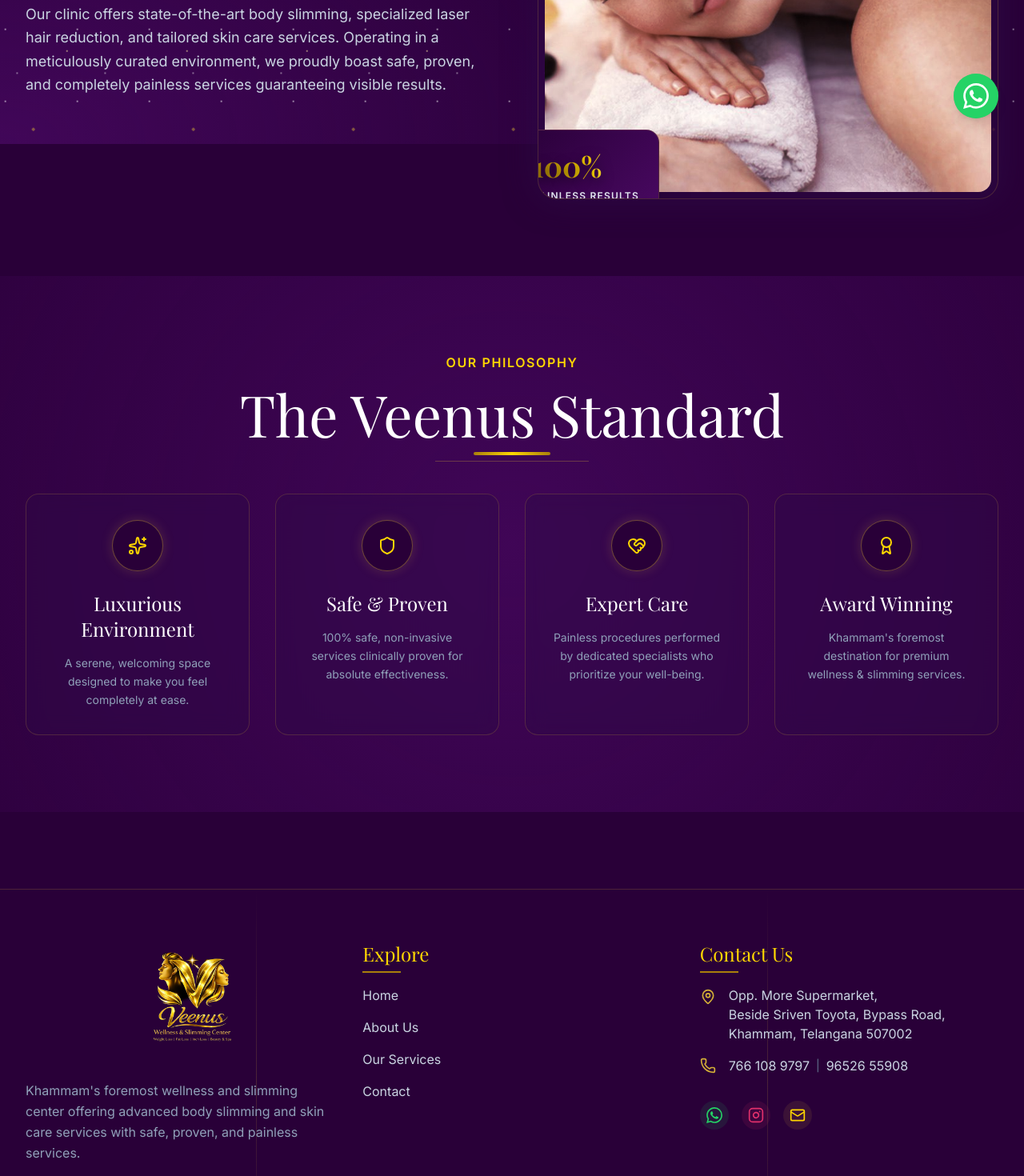
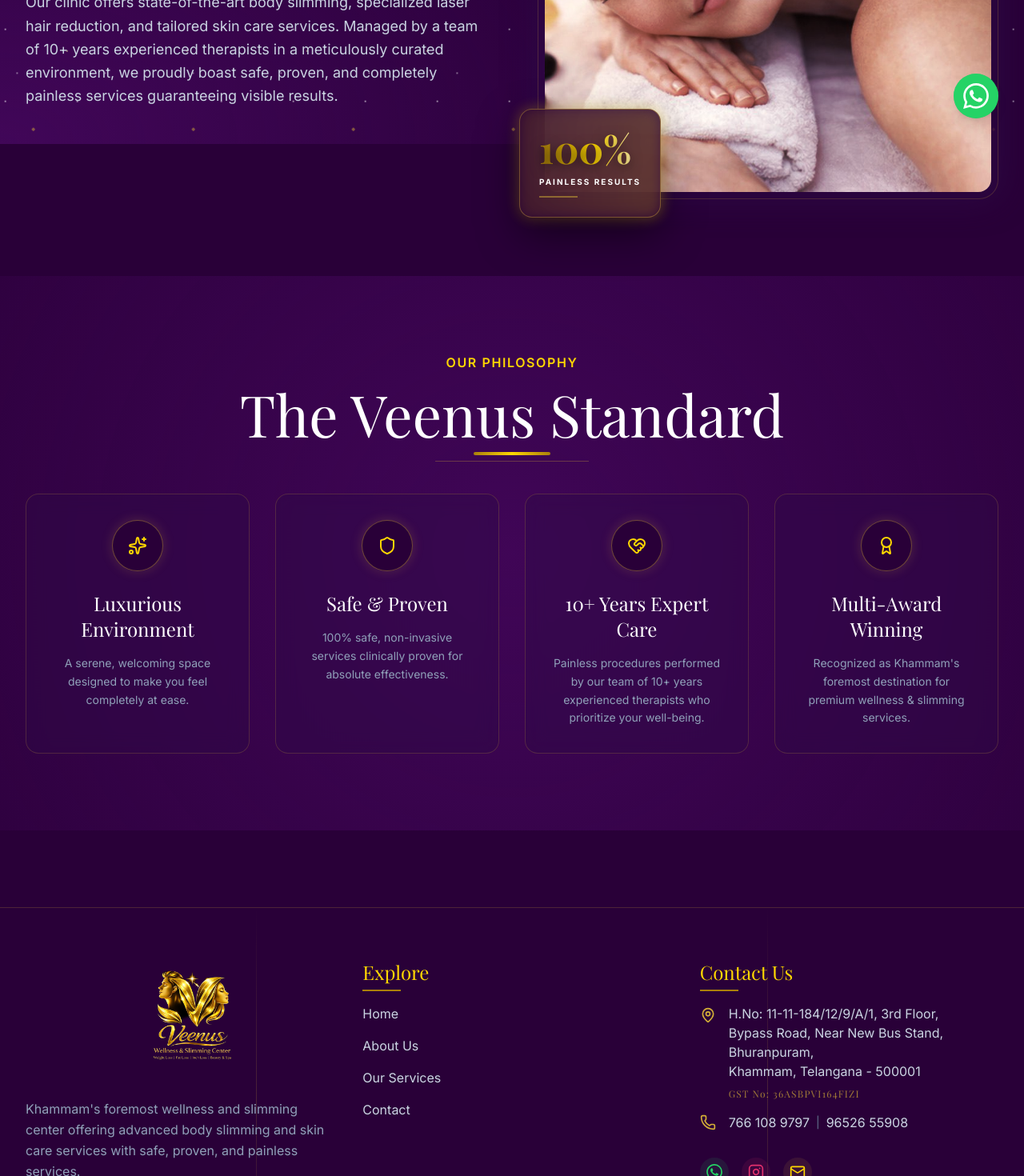
Before and after one commit to SaNjAy-bRo/veenus, a Next.js app: page /about in a window 1280 px wide. Shown: the part 620-2090 px from the top of the page at 80% size. Built offline with nearby package versions, Linux system fonts and the light colour scheme; a web font is replaced by a local one.

Commit message:
Update contact info, GST, testimonials, and about page badge redesign

```diff
--- a/src/app/about/page.tsx
+++ b/src/app/about/page.tsx
@@ -6,8 +6,8 @@ export default function About() {
   const values = [
     { title: "Luxurious Environment", desc: "A serene, welcoming space designed to make you feel completely at ease.", icon: <Sparkles className="w-6 h-6" /> },
     { title: "Safe & Proven", desc: "100% safe, non-invasive services clinically proven for absolute effectiveness.", icon: <Shield className="w-6 h-6" /> },
-    { title: "Expert Care", desc: "Painless procedures performed by dedicated specialists who prioritize your well-being.", icon: <HeartHandshake className="w-6 h-6" /> },
-    { title: "Award Winning", desc: "Khammam's foremost destination for premium wellness & slimming services.", icon: <Award className="w-6 h-6" /> },
+    { title: "10+ Years Expert Care", desc: "Painless procedures performed by our team of 10+ years experienced therapists who prioritize your well-being.", icon: <HeartHandshake className="w-6 h-6" /> },
+    { title: "Multi-Award Winning", desc: "Recognized as Khammam's foremost destination for premium wellness & slimming services.", icon: <Award className="w-6 h-6" /> },
   ];
 
   return (
@@ -23,11 +23,11 @@ export default function About() {
               Situated in the heart of Khammam, Veenus Wellness & Slimming Center is a sanctuary of transformation and rejuvenation. We believe that true wellness stems from a harmonious balance of advanced aesthetic technology and profound care.
             </p>
             <p className="text-slate-300 text-lg leading-relaxed">
-              Our clinic offers state-of-the-art body slimming, specialized laser hair reduction, and tailored skin care services. Operating in a meticulously curated environment, we proudly boast safe, proven, and completely painless services guaranteeing visible results.
+              Our clinic offers state-of-the-art body slimming, specialized laser hair reduction, and tailored skin care services. Managed by a team of 10+ years experienced therapists in a meticulously curated environment, we proudly boast safe, proven, and completely painless services guaranteeing visible results.
             </p>
           </div>
 
-          <div className="relative h-96 lg:h-[600px] w-full rounded-3xl overflow-hidden glass-panel flex items-center justify-center p-2 shadow-[0_0_40px_rgba(45,10,70,0.8)]">
+          <div className="relative h-96 lg:h-[600px] w-full rounded-3xl glass-panel flex items-center justify-center p-2 shadow-[0_0_40px_rgba(45,10,70,0.8)]">
             <div className="relative w-full h-full rounded-2xl overflow-hidden filter grayscale-[30%] sepia-[10%]">
               <Image
                 src="/images/carousel-5.jpg"
@@ -38,10 +38,14 @@ export default function About() {
               <div className="absolute inset-0 bg-primary-900/40 mix-blend-overlay"></div>
             </div>
 
-            {/* Floating Badge */}
-            <div className="absolute -bottom-8 -left-8 bg-gradient-premium p-6 rounded-2xl border border-gold-500/30 glass-panel shadow-2xl animate-float">
-              <span className="font-serif text-4xl text-gradient-gold font-bold block mb-1">100%</span>
-              <span className="text-slate-200 tracking-widest text-xs uppercase font-semibold">Painless Results</span>
+            {/* Floating Badge - Redesigned to be non-clipped and more premium */}
+            <div className="absolute -bottom-6 -left-6 z-30 bg-primary-900/90 backdrop-blur-xl p-6 rounded-2xl border border-gold-500/40 shadow-[0_20px_50px_rgba(0,0,0,0.5),0_0_20px_rgba(212,175,55,0.2)] animate-float-slow group/badge">
+              <div className="absolute -inset-0.5 bg-gradient-to-r from-gold-600 to-gold-400 rounded-2xl opacity-20 blur group-hover/badge:opacity-40 transition-opacity"></div>
+              <div className="relative">
+                <span className="font-serif text-5xl text-gradient-gold font-bold block mb-1">100%</span>
+                <span className="text-white tracking-[0.2em] text-[10px] uppercase font-bold">Painless Results</span>
+                <div className="mt-2 h-0.5 w-12 bg-gold-500/50"></div>
+              </div>
             </div>
           </div>
         </div>
--- a/src/app/contact/page.tsx
+++ b/src/app/contact/page.tsx
@@ -25,10 +25,13 @@ export default function Contact() {
                 <div>
                   <h3 className="text-gold-400 font-serif text-2xl mb-2">Visit Us</h3>
                   <p className="text-slate-300 leading-relaxed font-light">
-                    H.No: 11-11-184/13/9/A/1,<br/>
+                    H.No: 11-11-184/12/9/A/1,<br/>
                     3rd Floor, Bypass Road,<br/>
                     Near New Bus Stand, Bhuranpuram,<br/>
-                    Khammam, Telangana - 507001
+                    Khammam, Telangana - 500001
+                  </p>
+                  <p className="mt-4 text-gold-500/80 font-serif tracking-widest text-sm">
+                    GST No: 36ASBPVI164FIZI
                   </p>
                 </div>
               </div>
--- a/src/app/page.tsx
+++ b/src/app/page.tsx
@@ -3,7 +3,7 @@ import Link from "next/link";
 import SectionTitle from "@/components/SectionTitle";
 import ServiceCard from "@/components/ServiceCard";
 import HeroCarousel from "@/components/HeroCarousel";
-import { Star, ShieldCheck, Activity, Heart, CheckCircle2, Quote } from "lucide-react";
+import { Star, ShieldCheck, Activity, Heart, CheckCircle2, Quote, Award } from "lucide-react";
 
 const carouselImages = ["/images/banner-1.jpeg", "/images/banner-2.jpeg", "/images/banner-3.jpeg"];
 
@@ -19,9 +19,9 @@ const services = [
 ];
 
 const testimonials = [
-  { name: "Priya S.", serviceName: "CoolSculpting", comment: "The CoolSculpting service worked wonders! Painless and visible results in just a few sessions. Highly recommend Veenus to anyone.", rating: 5 },
-  { name: "Rahul M.", serviceName: "Laser Beard Shaping", comment: "Got laser hair removal and a perfect beard shape. I haven't cut myself with a razor in months. The luxurious environment makes every visit a treat.", rating: 5 },
-  { name: "Anitha V.", serviceName: "Belly Fat Burn", comment: "Veenus Wellness is completely professional. The belly fat burn service gave me back my confidence. The staff is incredibly supportive.", rating: 5 },
+  { name: "Rajesh G", serviceName: "Laser Beard Shaping", comment: "The laser beard shaping service at Veenus is exceptional. I finally have the sharp, maintained look I wanted without the daily hassle. Highly recommended for men who value their grooming.", rating: 5 },
+  { name: "Laxmi K", serviceName: "Fat Burn Therapy", comment: "I'm amazed by the fat burn results. After just a few sessions, I can see a significant difference. The team is professional and the technology is top-notch.", rating: 5 },
+  { name: "Sailaja G", serviceName: "CoolSculpting", comment: "CoolSculpting at Veenus was a game-changer for me. It's completely painless and truly effective for stubborn fat. The luxurious setup made me feel very comfortable.", rating: 5 },
 ];
 
 export default function Home() {
@@ -40,8 +40,8 @@ export default function Home() {
           {/* Mobile Only Title Title -> Appears above Image */}
           <div className="lg:hidden mb-8 space-y-4">
             <div className="inline-flex items-center gap-2 px-5 py-2.5 rounded-full border border-gold-500/30 bg-primary-800/50 text-gold-400 text-xs sm:text-sm font-semibold tracking-widest uppercase">
-              <Star className="w-5 h-5" />
-              <span>Khammam's Premier Destination</span>
+              <Award className="w-5 h-5" />
+              <span>Award-Winning Premier Destination</span>
             </div>
             <h2 className="font-serif text-4xl sm:text-5xl md:text-6xl text-white font-bold leading-tight">
               Welcome to your <span className="text-gradient-gold">Transformation</span>
@@ -58,10 +58,15 @@ export default function Home() {
                 fill
                 className="object-cover group-hover:scale-105 transition-transform duration-1000"
               />
-              {/* Badge overlay */}
+              {/* Badge overlay 1 */}
               <div className="absolute bottom-8 right-8 z-20 glass-panel bg-primary-900/80 p-6 rounded-2xl border-l-4 border-gold-500">
                 <p className="font-serif text-3xl text-gold-400 font-bold">100%</p>
                 <p className="text-white text-xs tracking-widest uppercase mt-1">Safe & Proven</p>
+              </div>
+              {/* Badge overlay 2 - Experience */}
+              <div className="absolute top-8 left-8 z-20 glass-panel bg-primary-900/80 p-4 rounded-2xl border-r-4 border-gold-500 animate-float">
+                <p className="font-serif text-2xl text-gold-400 font-bold">10+</p>
+                <p className="text-white text-[10px] tracking-widest uppercase mt-0.5">Years Experience</p>
               </div>
             </div>
 
@@ -70,8 +75,8 @@ export default function Home() {
               {/* Desktop Only Title */}
               <div className="hidden lg:block space-y-6">
                 <div className="inline-flex items-center gap-2 px-5 py-2.5 rounded-full border border-gold-500/30 bg-primary-800/50 text-gold-400 font-semibold tracking-widest uppercase text-sm">
-                  <Star className="w-5 h-5" />
-                  <span>Khammam's Premier Destination</span>
+                  <Award className="w-5 h-5" />
+                  <span>Award-Winning Premier Destination</span>
                 </div>
                 <h2 className="font-serif text-6xl lg:text-7xl text-white font-bold leading-tight">
                   Welcome to your <span className="text-gradient-gold">Transformation</span>
@@ -81,7 +86,7 @@ export default function Home() {
                 At Veenus Wellness & Slimming Center, we merge luxurious comfort with state-of-the-art aesthetic technology. Our mission is to help you rediscover your best self through personalized, non-invasive services.
               </p>
               <p className="text-slate-400 leading-relaxed text-base md:text-lg">
-                Whether you seek targeted inch loss, permanent hair reduction, or advanced body sculpting, our expert team provides completely painless procedures guaranteed to deliver visible results in just 5-10 sessions.
+                Whether you seek targeted inch loss, permanent hair reduction, or advanced body sculpting, our expert team of 10+ years experienced therapists provides completely painless procedures guaranteed to deliver visible results in just 5-10 sessions.
               </p>
               <div className="pt-4 flex flex-col sm:flex-row gap-4 w-full sm:w-auto">
                 <Link href="/about" className="glass-panel text-gold-400 items-center justify-center filter text-center font-bold uppercase tracking-widest text-xs sm:text-sm px-6 py-4 rounded-full border border-gold-500 hover:bg-gold-500 hover:text-primary-900 transition-all duration-300">
--- a/src/components/Footer.tsx
+++ b/src/components/Footer.tsx
@@ -50,11 +50,16 @@ export default function Footer() {
             <div className="space-y-4 text-base text-slate-300">
               <div className="flex items-start gap-4">
                 <MapPin className="text-gold-500 shrink-0 mt-1" size={20} />
-                <span className="text-center md:text-left">
-                  Opp. More Supermarket,<br />
-                  Beside Sriven Toyota, Bypass Road,<br />
-                  Khammam, Telangana 507002
-                </span>
+                <div className="flex flex-col">
+                  <span className="text-center md:text-left">
+                    H.No: 11-11-184/12/9/A/1, 3rd Floor,<br />
+                    Bypass Road, Near New Bus Stand, Bhuranpuram,<br />
+                    Khammam, Telangana - 500001
+                  </span>
+                  <span className="mt-2 text-gold-500/70 text-xs tracking-widest font-serif block text-center md:text-left">
+                    GST No: 36ASBPVI164FIZI
+                  </span>
+                </div>
               </div>
               <div className="flex items-center gap-4">
                 <Phone className="text-gold-500 shrink-0" size={20} />
```
